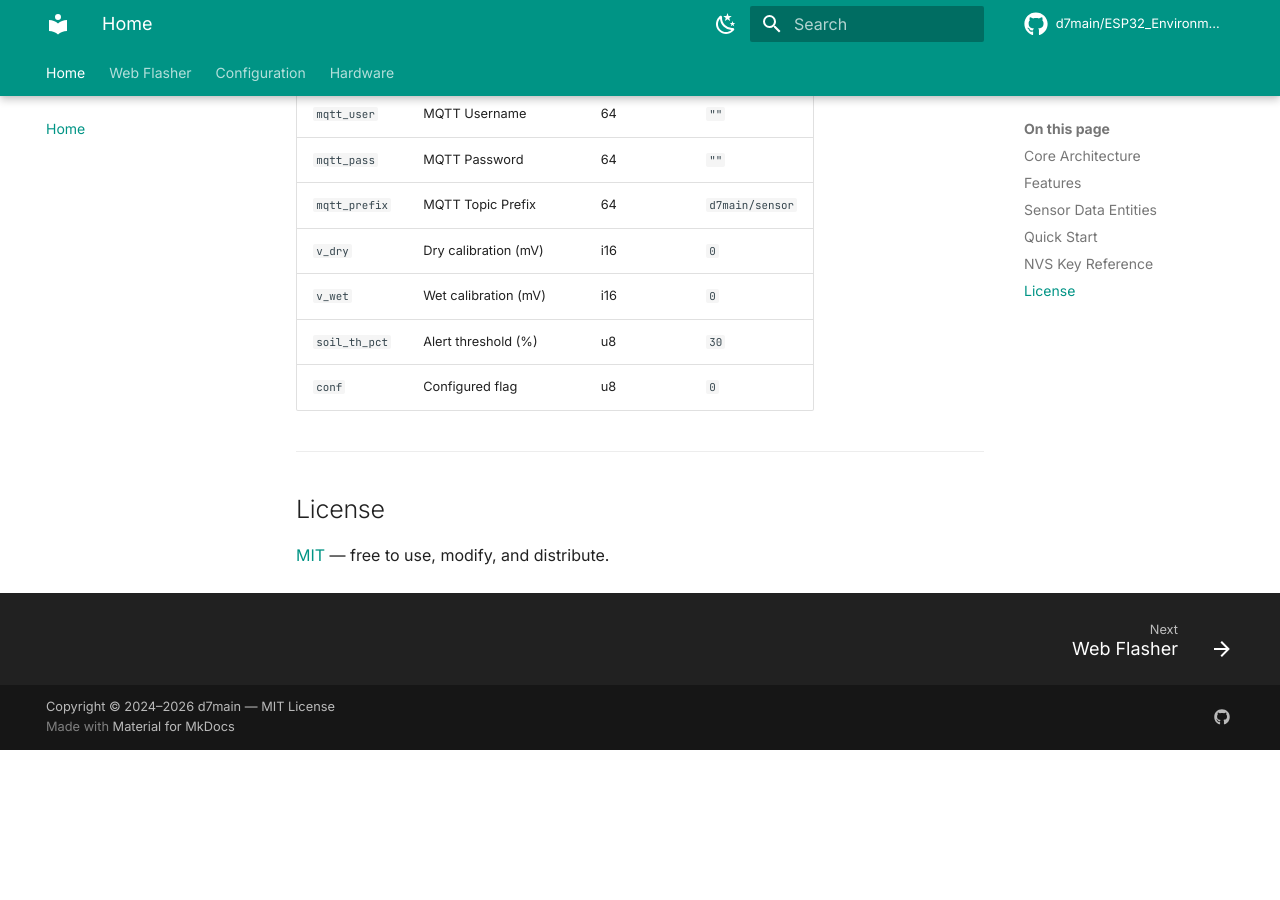
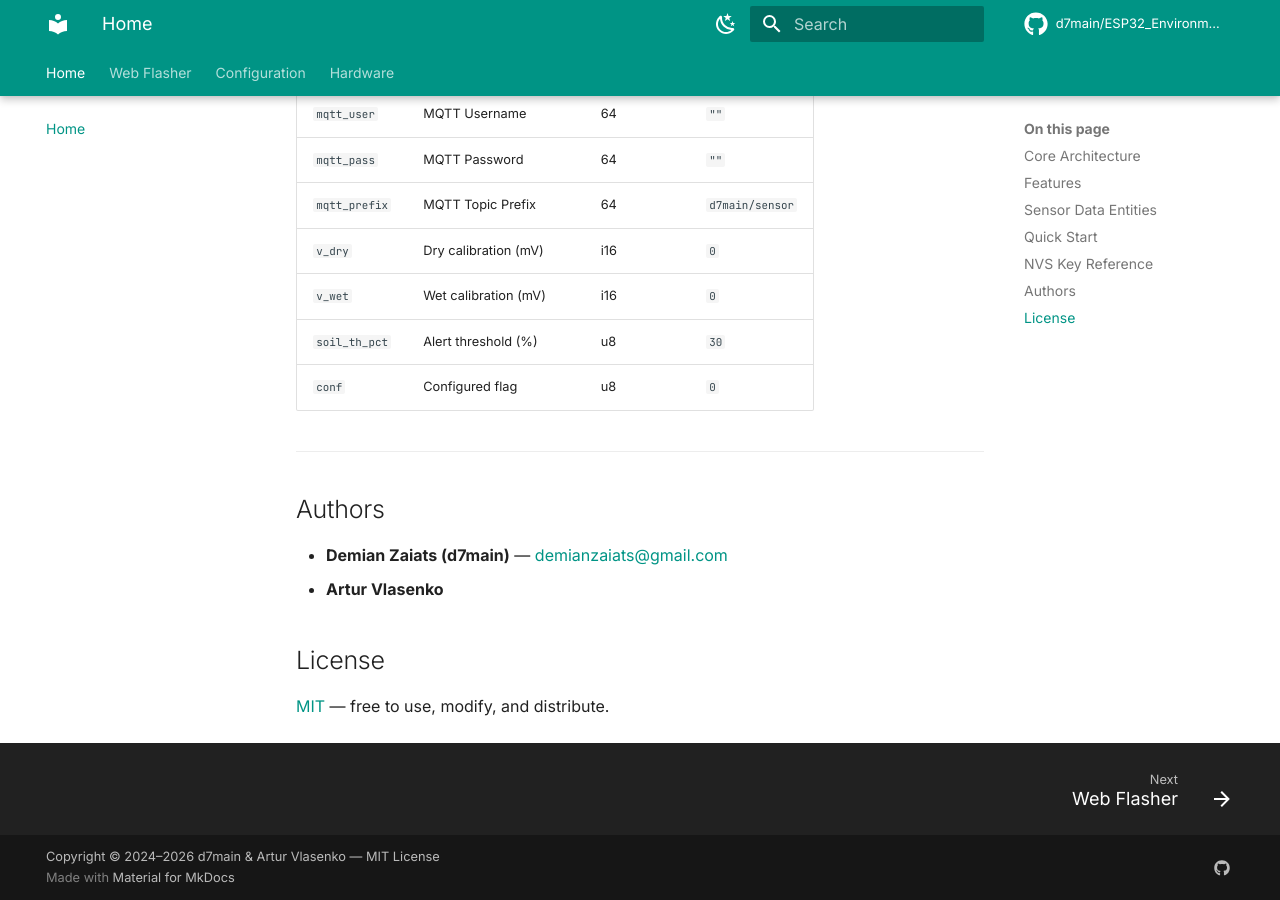
Before and after one commit to d7main/ESP32_EnvironmentalNode, an MkDocs documentation site: the page built from docs/index.md, in a window 1280 px wide and 900 px high, scrolled down 4526 px. Built offline with MkDocs 1.6.1 and Material for MkDocs 9.7.7, drawn with Linux system fonts in a browser that asks for light colours; comment, search, counter and statistics services are not loaded; before the commit the page ends 5276 px from its top, so only the background shows below that.

```diff
--- a/docs/index.md
+++ b/docs/index.md
@@ -118,6 +118,11 @@ All configuration is stored in the `config` NVS namespace. Keys are limited to 1
 
 ---
 
+## Authors
+
+- **Demian Zaiats (d7main)** — [demianzaiats@gmail.com](mailto:demianzaiats@gmail.com)
+- **Artur Vlasenko**
+
 ## License
 
 [MIT](https://github.com/d7main/ESP32_EnvironmentalNode/blob/main/LICENSE) — free to use, modify, and distribute.
--- a/mkdocs.yml
+++ b/mkdocs.yml
@@ -4,13 +4,13 @@ site_description: >-
   Low-power environmental monitoring firmware built with native ESP-IDF v5.x
   and PlatformIO. Wakes from Deep Sleep, reads sensors, triggers multi-channel
   alerts, and publishes to Home Assistant over MQTT.
-site_author: d7main
+site_author: Demian Zaiats (d7main), Artur Vlasenko
 
 repo_url: https://github.com/d7main/ESP32_EnvironmentalNode
 repo_name: d7main/ESP32_EnvironmentalNode
 edit_uri: ""  # disable "Edit on GitHub" pencil on every page
 
-copyright: Copyright &copy; 2024–2026 d7main &mdash; MIT License
+copyright: Copyright &copy; 2024–2026 d7main &amp; Artur Vlasenko &mdash; MIT License
 
 # ── Theme ────────────────────────────────────────────────────────────────────
 
```
Also changed, not shown: README.md (+4 -1 lines), docs/flasher.md (+1 -1 lines), site/404.html, site/configuration/index.html, site/flasher/index.html, site/hardware/index.html, site/index.html, site/search/search_index.json, site/sitemap.xml, 5 other files.
